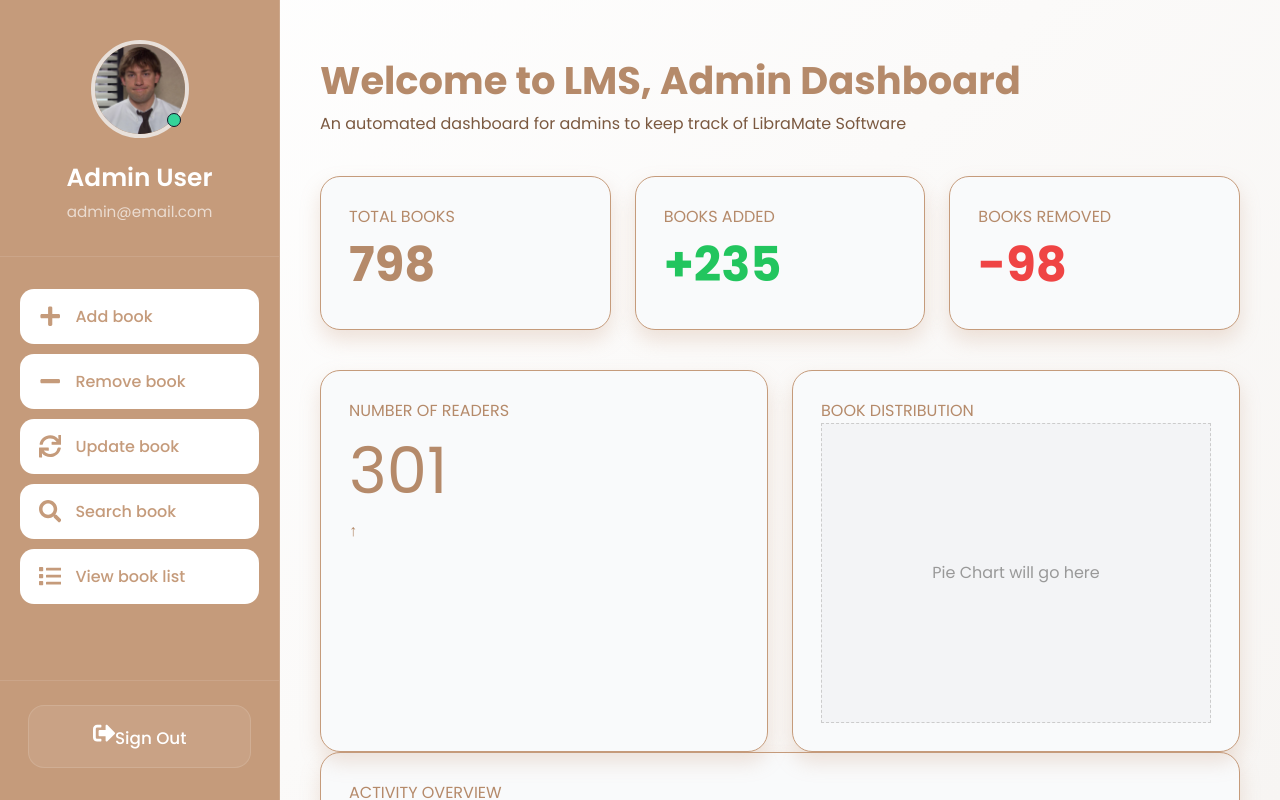
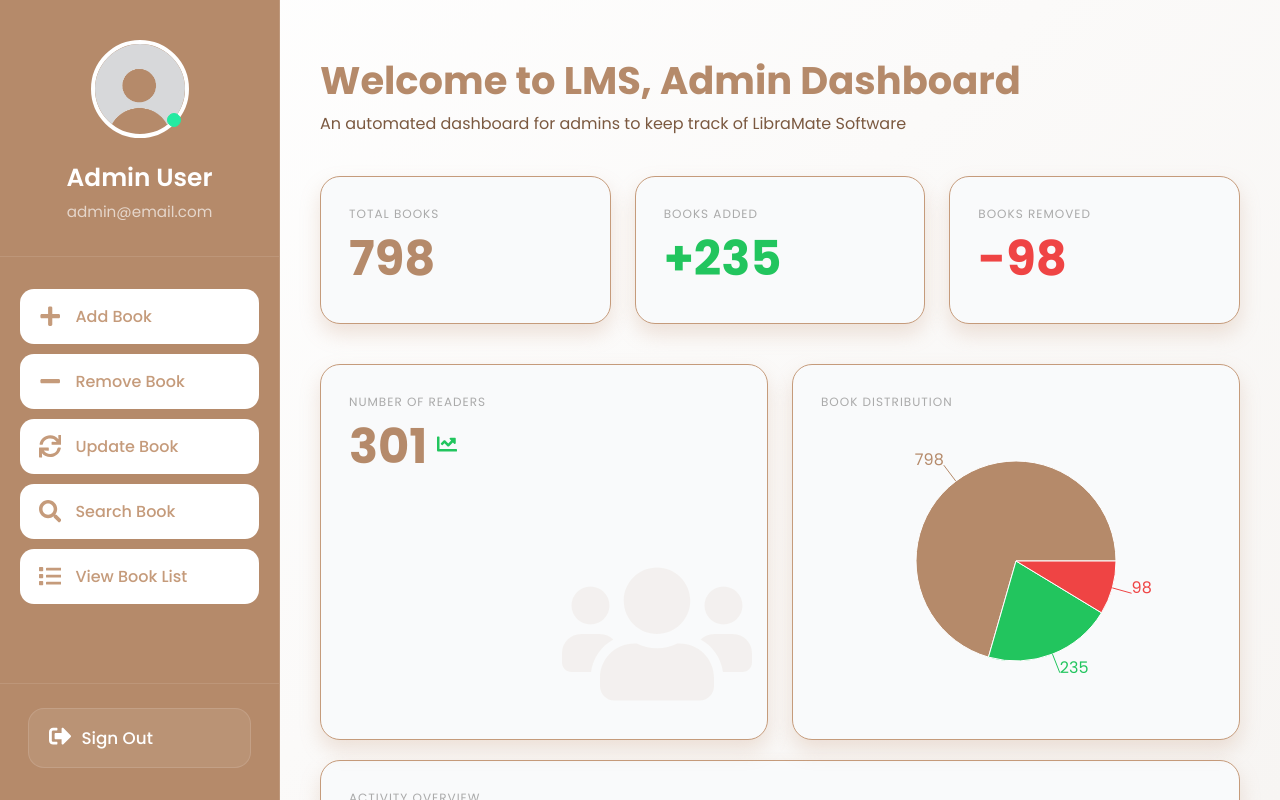
Before and after one commit to richardamofa/LibraMate-App, a React (Vite) app in the folder libraMate-app/: page /admin/dashboard in a window 1280 px wide. Built offline with nearby package versions, Linux system fonts and the light colour scheme.

Commit message:
AdminDashboard, SignOut, Routing Fixed

```diff
--- a/libraMate-app/package.json
+++ b/libraMate-app/package.json
@@ -14,7 +14,8 @@
     "react": "^19.2.0",
     "react-dom": "^19.2.0",
     "react-icons": "^5.5.0",
-    "react-router-dom": "^6.28.0"
+    "react-router-dom": "^6.28.0",
+    "recharts": "^3.8.1"
   },
   "devDependencies": {
     "@eslint/js": "^9.39.1",
--- a/libraMate-app/src/components/Sidebar/Sidebar.css
+++ b/libraMate-app/src/components/Sidebar/Sidebar.css
@@ -55,11 +55,12 @@
 }
 
 .profile-image {
+ /* background: #fff;*/
   width: 98px;
   height: 98px;
   border-radius: 50%;
   object-fit: cover;
-  border: 4px solid #e8e0da;
+  border: 4px solid #fff;
 }
 
 .status-dot {
@@ -68,8 +69,8 @@
   right: 8px;
   width: 14px;
   height: 14px;
-  background: #34d399;
-  border: 1px solid #0f172a;
+  background: #24eaa1;
+  border: 1px solid #24eaa1;
   border-radius: 50%;
 }
 
@@ -112,7 +113,7 @@
 
 .nav-item:hover {
   background: #fefefe;
-  border-color: var(--primary);
+  border: 1px solid var(--primary);
 }
 
 .nav-icon {
@@ -125,6 +126,8 @@
 }
 
 .signout-btn {
+  display: flex;
+  gap: 10px;
   width: 100%;
   padding: 16px 20px;
   background: rgba(255, 255, 255, 0.08);
@@ -142,31 +145,30 @@
 }
 
 .mobile-menu-btn {
-  background: none;
   position: fixed;
-  top: 20px;
+  top: 8px;
   left: 20px;
   z-index: 999;
-  height: 20px;
-  font-weight: 700;
-  color: rgba(197, 155, 123, 0.863);
-  border-radius: 14px;
-  font-size: 1.8rem;
-  display: flex;
-  align-items: center;
-  justify-content: center;
+  background: none;
+  width: 48px;
+  height: 48px;
 }
 
-.mobile-menu-btn.open,
-.mobile-menu-btn:active {
-  color: #fff;
+.mobile-menu-btn svg {
+  width: 22px;
+  height: 22px;
+  color: var(--primary);
+}
+
+.sidebar {
+  background: #b58a6a;
+  transform: translateX(-110%);
+  box-shadow: none;
 }
 
 @media (min-width: 1024px) {
   .mobile-menu-btn { display: none; }
 }
-
-
 
 .overlay {
   position: fixed;
@@ -179,3 +181,22 @@
 @media (min-width: 1024px) {
   .overlay { display: none; }
 }
+
+@media (min-width: 1024px) {
+  .sidebar {
+    position: relative;
+    transform: translateX(0) !important;
+    box-shadow: none;
+    left: 0;
+  }
+}
+@media (min-width: 1024px) {
+  .dashboard-container {
+    display: flex;
+  }
+
+  .main-content {
+    flex: 1;
+    margin-left: 0;
+  }
+}
--- a/libraMate-app/src/components/Sidebar/Sidebar.jsx
+++ b/libraMate-app/src/components/Sidebar/Sidebar.jsx
@@ -1,10 +1,15 @@
 import './Sidebar.css';
 import { useState } from "react";
-import Avatar from "../../assets/profile.png";
+import Avatar from "../../assets/pfp.png";
 import {FaPlus,FaMinus,FaSync,FaSearch,FaList,FaSignOutAlt,FaBars,FaTimes} from "react-icons/fa";
 
 const Sidebar = ({ onSignOut }) => {
   const [isOpen, setIsOpen] = useState(false);
+
+  // simple handler (no routing yet)
+  const handleClick = () => {
+    setIsOpen(false); // closes sidebar on mobile
+  };
 
   return (
     <>
@@ -36,29 +41,29 @@
 
           {/* Navigation */}
           <nav className="nav-menu">
-            <button className="nav-item">
+            <button className="nav-item" onClick={handleClick}>
               <FaPlus className="nav-icon" />
-              <span>Add book</span>
+              <span>Add Book</span>
             </button>
 
-            <button className="nav-item">
+            <button className="nav-item" onClick={handleClick}>
               <FaMinus className="nav-icon" />
-              <span>Remove book</span>
+              <span>Remove Book</span>
             </button>
 
-            <button className="nav-item">
+            <button className="nav-item" onClick={handleClick}>
               <FaSync className="nav-icon" />
-              <span>Update book</span>
+              <span>Update Book</span>
             </button>
 
-            <button className="nav-item">
+            <button className="nav-item" onClick={handleClick}>
               <FaSearch className="nav-icon" />
-              <span>Search book</span>
+              <span>Search Book</span>
             </button>
 
-            <button className="nav-item">
+            <button className="nav-item" onClick={handleClick}>
               <FaList className="nav-icon" />
-              <span>View book list</span>
+              <span>View Book List</span>
             </button>
           </nav>
 
@@ -66,7 +71,7 @@
           <div className="signout-section">
             <button
               onClick={() => {
-                onSignOut && onSignOut();
+                if (onSignOut) onSignOut();
                 setIsOpen(false);
               }}
               className="signout-btn"
@@ -81,7 +86,10 @@
 
       {/* Mobile Overlay */}
       {isOpen && (
-        <div className="overlay" onClick={() => setIsOpen(false)}></div>
+        <div
+          className="overlay"
+          onClick={() => setIsOpen(false)}
+        ></div>
       )}
     </>
   );
--- a/libraMate-app/src/users/admin/Admin.css
+++ b/libraMate-app/src/users/admin/Admin.css
@@ -459,6 +459,13 @@
   transform:translateY(-5px);
 }
 
+/* Label */
+.card-label {
+  font-size: 12px;
+  color: #aaa;
+  letter-spacing: 1px;
+}
+
 /* KPI */
 .kpi-number{
   font-size:3rem;
@@ -489,12 +496,49 @@
 }
 
 /* READERS */
-.readers-number{
-  font-size:4rem;
-  color:var(--primary);
+.readers-card {
+  position: relative;
+  overflow: hidden;
 }
 
-/* CHART */
+/* Background icon */
+.readers-icon {
+  position: absolute;
+  right: 15px;
+  bottom: 10px;
+  font-size: 190px;
+  opacity: 0.08; /* makes it subtle */
+  pointer-events: none; /* so it doesn’t block clicks */
+ /* filter: blur(1px);*/
+}
+
+.readers-icon {
+  transition: transform 0.3s ease;
+}
+
+.readers-card:hover .readers-icon {
+  transform: scale(1.1);
+}
+
+/* Number */
+.readers-number {
+  font-size: 3rem;
+  font-weight: bold;
+  display: flex;
+  align-items: center;
+  gap: 10px;
+}
+
+/* Trend icon */
+.trend-up {
+  color: #22c55e;
+  font-size: 20px;
+}
+
+/* CHARTS */
+.bar-card{
+margin-top: 20px;
+}
 .chart-placeholder{
   height:300px;
   background:#f3f4f6;
@@ -504,3 +548,27 @@
   justify-content:center;
   color:#999;
 }
+
+/* Overlay */
+.signout-overlay {
+  position: fixed;
+  inset: 0;
+  background: rgba(0, 0, 0, 0.4);
+  backdrop-filter: blur(6px);
+  display: flex;
+  align-items: center;
+  justify-content: center;
+  z-index: 9999;
+}
+
+/* Box */
+.signout-box {
+  background: rgba(211, 47, 47, 0.582);
+  backdrop-filter: blur(12px);
+  padding: 20px 30px;
+  border-radius: 16px;
+  color: #fff;
+  font-size: 1.1rem;
+  border: 1px solid rgba(239, 68, 68, 0.454);
+  box-shadow: 0 10px 30px rgba(0,0,0,0.3);
+}
--- a/libraMate-app/src/users/admin/AdminDashboard.jsx
+++ b/libraMate-app/src/users/admin/AdminDashboard.jsx
@@ -1,20 +1,49 @@
 import './Admin.css';
 import Sidebar from '../../components/Sidebar/Sidebar';
-
-import { Link } from "react-router-dom";
+import { useState } from 'react';
+import { FaChartBar, FaChartLine, FaPeopleArrows, FaUserAlt, FaUsers } from 'react-icons/fa';
+import { useNavigate } from "react-router-dom";
+import {PieChart,Pie,Tooltip,ResponsiveContainer,Cell,BarChart,Bar,XAxis,YAxis,CartesianGrid,Legend} from "recharts";
 
 const AdminDashboard = () => {
-  console.log("Admin Test");
+  const navigate = useNavigate();
+  const [isSigningOut, setIsSigningOut] = useState(false);
+
+  //  FIXED FUNCTION
   const handleSignOut = () => {
-    console.log("Signing out...");
-    // sign out logic here (clear token, redirect, etc.)
-  };
+    setIsSigningOut(true);
+
+    setTimeout(() => {
+      localStorage.removeItem("user");
+      navigate("/admin/login", { replace: true });
+    }, 1500);
+  }; // CLOSED PROPERLY
+
+  // NOW OUTSIDE FUNCTION
+  const pieData = [
+    { name: "Total Books", value: 798 },
+    { name: "Added", value: 235 },
+    { name: "Removed", value: 98 }
+  ];
+
+  const COLORS = ["#b58a6a", "#22c55e", "#ef4444"];
+
+  const barData = [
+    { month: "Jan", added: 40, removed: 10 },
+    { month: "Feb", added: 30, removed: 5 },
+    { month: "Mar", added: 50, removed: 20 },
+    { month: "Apr", added: 70, removed: 25 },
+    { month: "May", added: 60, removed: 15 },
+  ];
+
+  const barColors = ["#22c55e", "#ef4444"];
 
   return (
     <div className="dashboard-container">
-       <Sidebar onSignOut={handleSignOut} />
+      <Sidebar onSignOut={handleSignOut} />
 
       <div className="main-content">
+        {/* Welcome */}
         <div className="welcome-section">
           <h1>Welcome to LMS, <span>Admin Dashboard</span></h1>
           <p>An automated dashboard for admins to keep track of LibraMate Software</p>
@@ -36,32 +65,95 @@
           </div>
         </div>
 
-        {/* Readers + Pie Chart */}
+        {/* Stats Row */}
         <div className="stats-row">
+
+          {/* Readers */}
           <div className="readers-card glass-card">
+            {/*background icon */}
+            <FaUsers className='readers-icon'/>
+
             <p className="card-label">NUMBER OF READERS</p>
-            <p className="readers-number">301</p>
-            <span className="trend-up">↑</span>
+            <p className="readers-number">
+              301
+              <span className="trend-up">
+                <FaChartLine />
+              </span>
+            </p>
           </div>
 
+          {/* Pie Chart */}
           <div className="chart-card glass-card">
             <p className="card-label">BOOK DISTRIBUTION</p>
-            <div className="chart-placeholder">
-              Pie Chart will go here
+
+            <div style={{ width: "100%", height: 300 }}>
+              <ResponsiveContainer>
+                <PieChart>
+                  <Pie
+                    data={pieData}
+                    dataKey="value"
+                    outerRadius={100}
+                    label
+                  >
+                    {pieData.map((entry, index) => (
+                      <Cell key={index} fill={COLORS[index]} />
+                    ))}
+                  </Pie>
+                  <Tooltip
+                  contentStyle={
+                    {
+                     background: "#fff",
+                     border: "none",
+                     borderRadius: "10px"
+                    }
+                  }
+                   />
+                </PieChart>
+              </ResponsiveContainer>
             </div>
           </div>
         </div>
 
         {/* Bar Chart */}
-        <div className="chart-card glass-card">
+        <div className="bar-card glass-card">
           <p className="card-label">ACTIVITY OVERVIEW</p>
-          <div className="chart-placeholder">
-            Bar Chart will go here
+
+          <div style={{ width: "100%", height: 300 }}>
+            <ResponsiveContainer>
+              <BarChart data={barData}>
+                <CartesianGrid stroke="rgba(255,255,255,0.08)" />
+                <XAxis dataKey="month" stroke="#ccc" />
+                <YAxis stroke="#ccc" />
+                <Tooltip
+                contentStyle={{
+                    background: "rgba(0, 0, 0, 0.7)",
+                    border: "none",
+                    borderRadius: "10px",
+                    color: "#fff"
+                }}
+                />
+                <Legend />
+                {/* Added Books */}
+                <Bar dataKey="added" fill={barColors[0]} radius={[6, 6, 0, 0]} />
+
+                {/* Removed Books */}
+                <Bar dataKey="removed" fill={barColors[1]} radius={[6, 6, 0, 0]} />
+              </BarChart>
+            </ResponsiveContainer>
           </div>
         </div>
+
+        {/*signning out*/}
+        {isSigningOut && (
+        <div className="signout-overlay">
+                <div className="signout-box">
+                <p>Signing you out...</p>
+                </div>
+            </div>
+        )}
       </div>
     </div>
   );
-};
+  };
 
 export default AdminDashboard;
```
Also changed, not shown: libraMate-app/src/assets/pfp.png (added), 1 other file (tests, documents, lock files or other folders).
